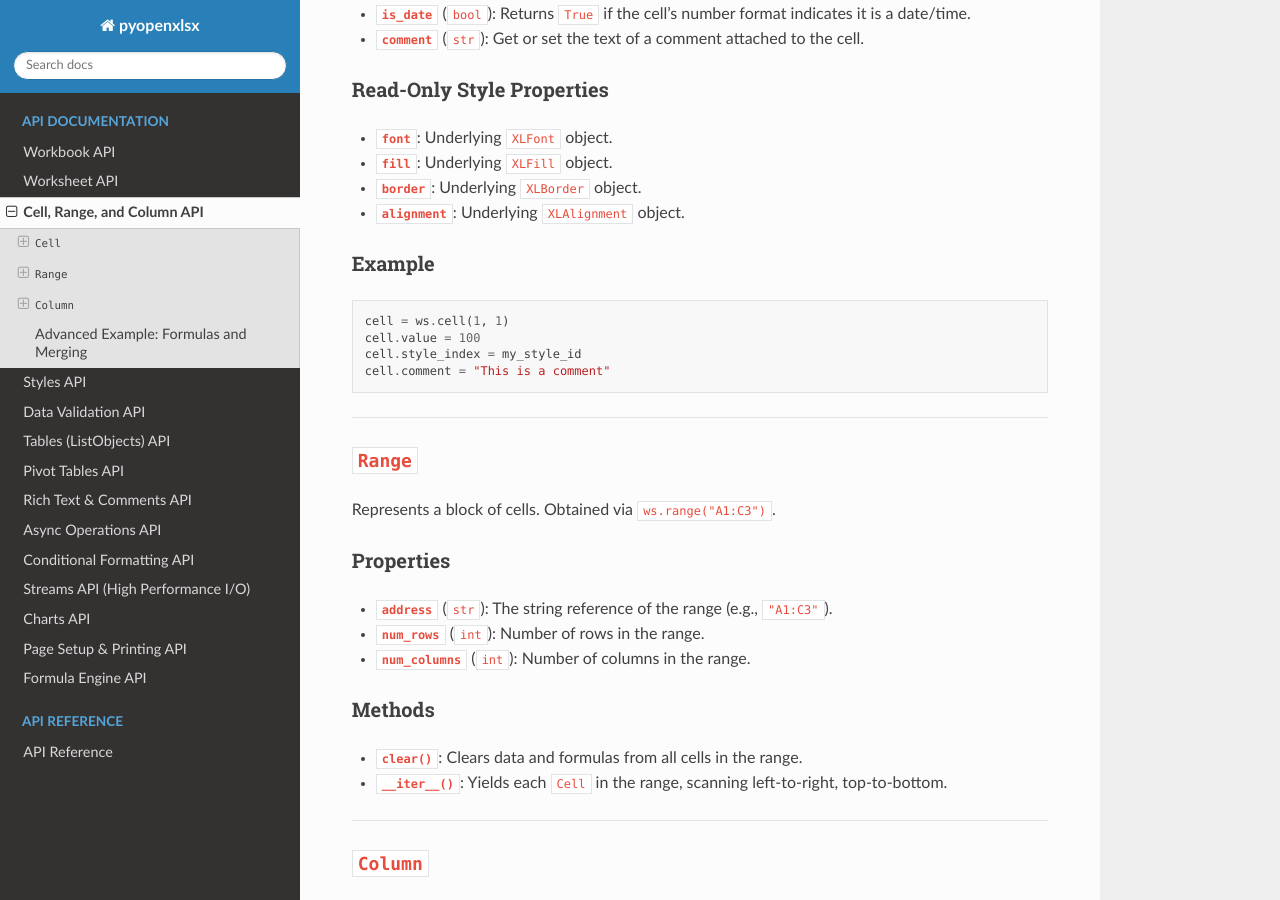
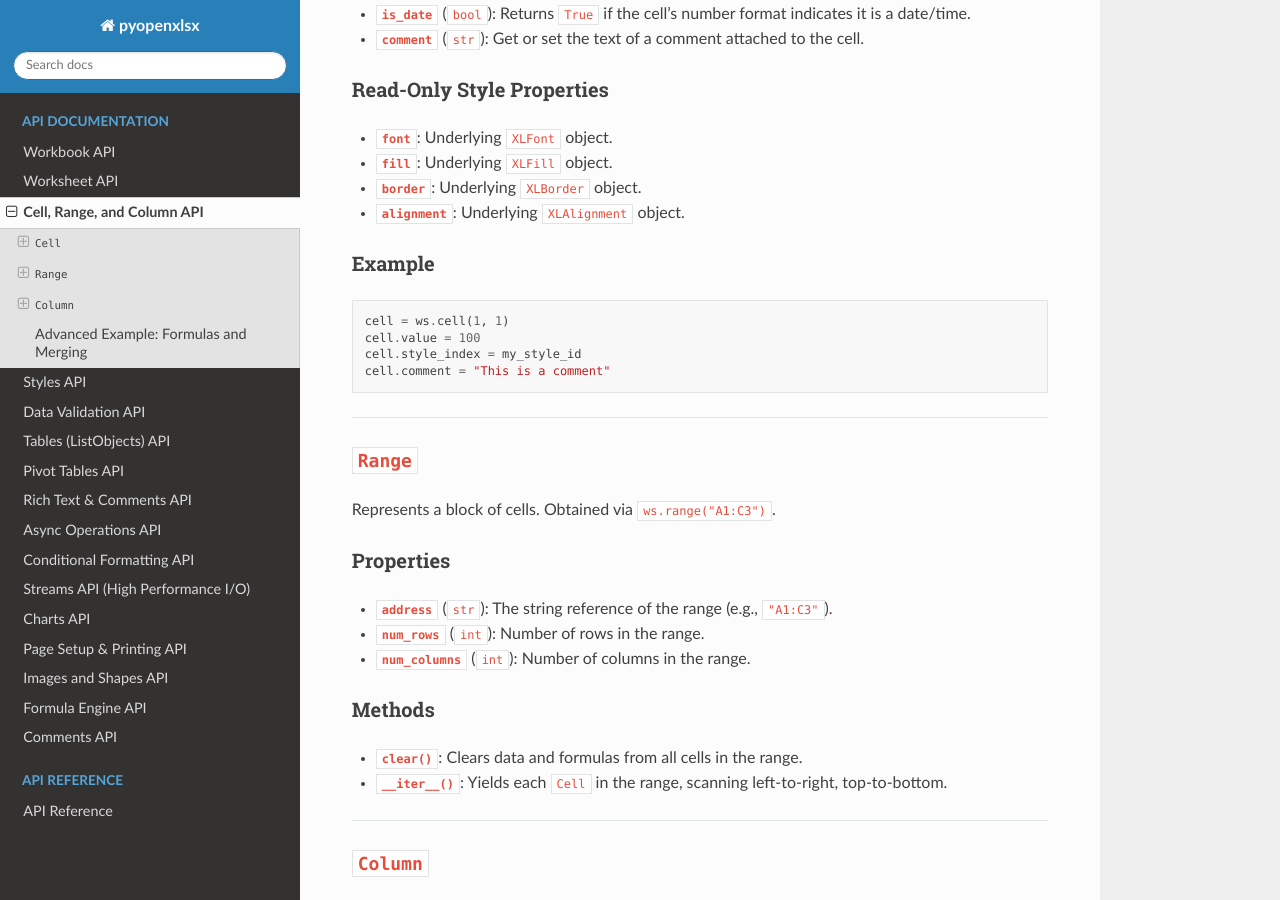
Before and after one commit to twn39/pyopenxlsx, a Sphinx documentation site: the page built from docs/03_cell_range.md, in a window 1280 px wide and 900 px high, scrolled down 412 px. Built offline with Sphinx 7.4.7 and the Read the Docs theme 3.1.0, drawn with Linux system fonts in a browser that asks for light colours; pages that are not in the unit, such as notebooks, are missing from menus.

Commit message:
docs: add shapes and comments to Sphinx toctree

```diff
--- a/docs/index.rst
+++ b/docs/index.rst
@@ -20,8 +20,9 @@ pyopenxlsx documentation
    11_streams.md
    12_charts.md
    13_page_setup.md
-   14_images.md
+   14_images_and_shapes.md
    15_formula_engine.md
+   16_comments.md
 
 .. toctree::
    :maxdepth: 2
```
